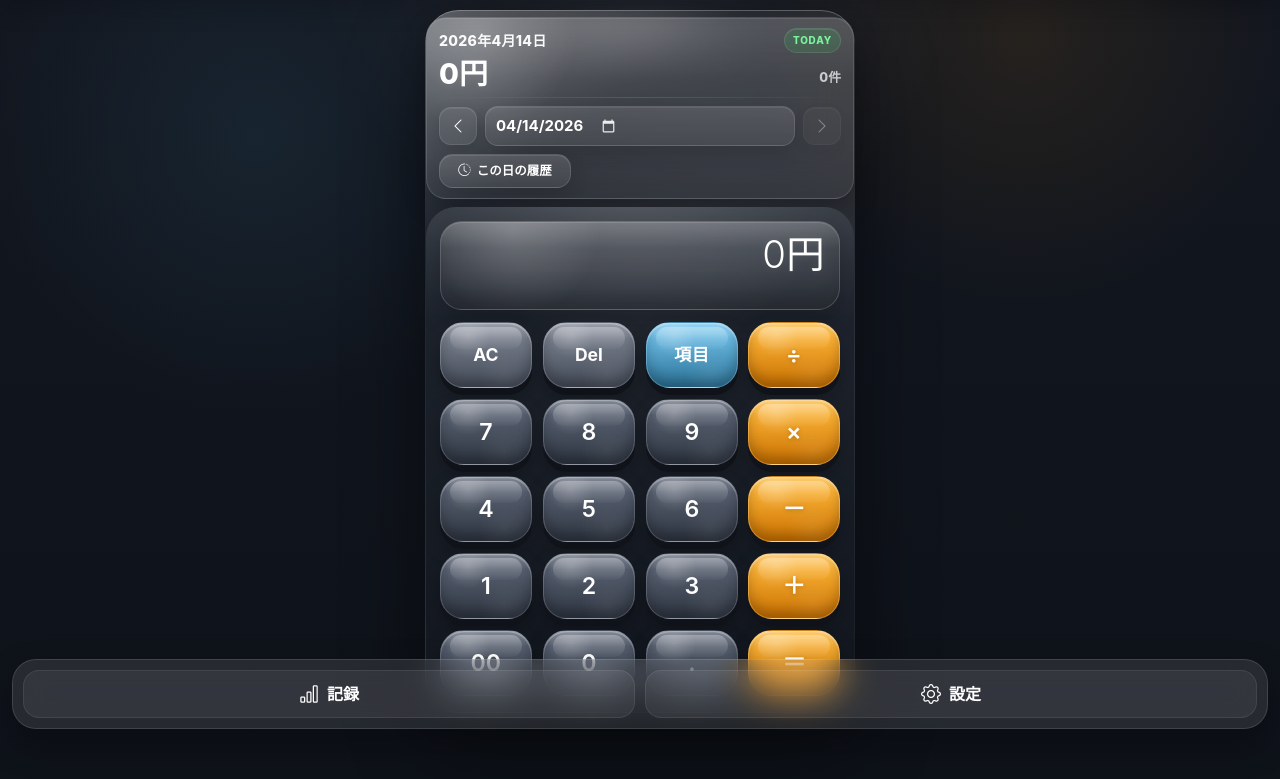
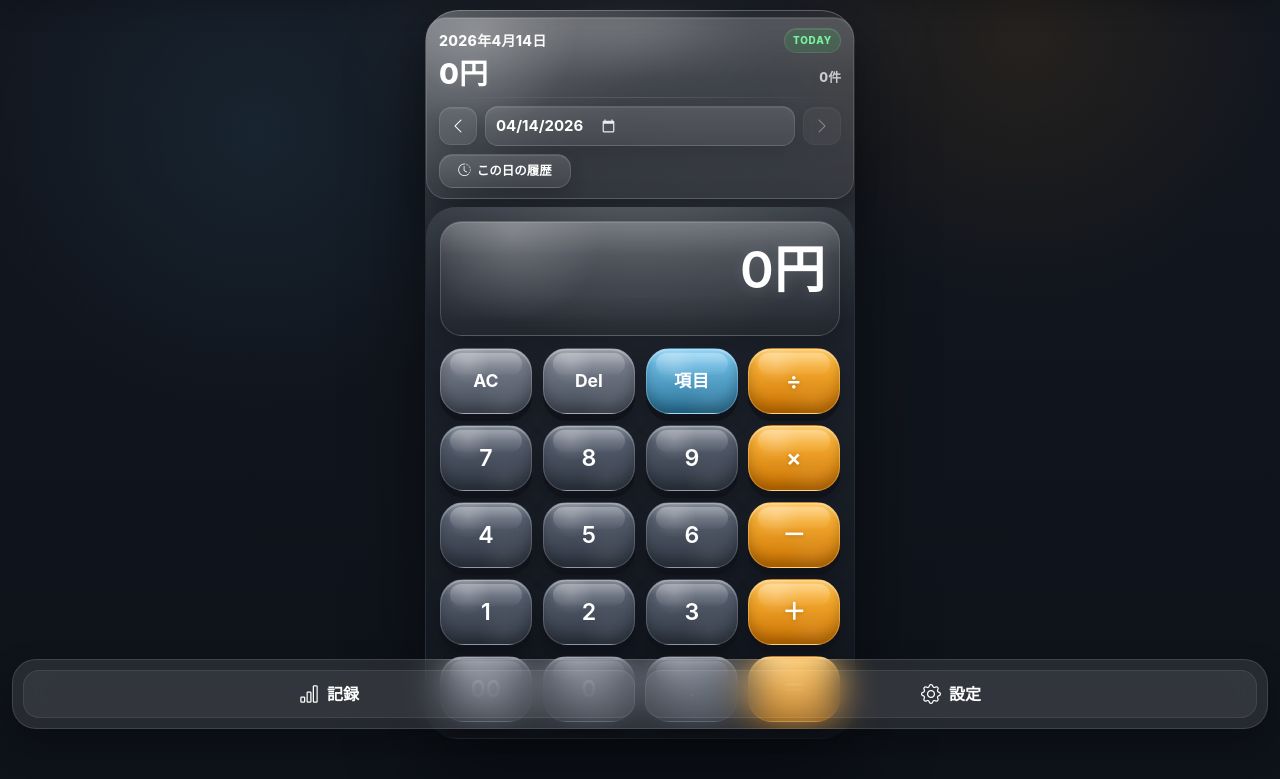
Before and after one commit to yukiakimori0317-art/simpleledger, a Django app: page / in a window 1280 px wide. Shown: the part 59-838 px from the top of the page. Run offline with Django 5.2, Linux system fonts and the light colour scheme; the visitor is signed in with stand-in values (Sample User, id 1); data that the repository does not hold is empty.

Commit message:
電卓数字調整

```diff
--- a/kakeibo/templates/kakeibo/index.html
+++ b/kakeibo/templates/kakeibo/index.html
@@ -532,16 +532,19 @@
     }
 
     .amount-display {
-        min-height: 44px;
-        text-align: right;
-        font-size: clamp(1.7rem, 6vw, 2.4rem);
-        line-height: 1.05;
-        font-weight: 300;
-        letter-spacing: 0.01em;
-        color: #fff;
-        text-shadow: 0 1px 10px rgba(255, 255, 255, 0.08);
-        word-break: break-all;
-    }
+    min-height: 70px;              /* 高さ確保 */
+    display: flex;
+    align-items: center;           /* ← 縦中央 */
+    justify-content: flex-end;     /* 右寄せ（そのまま） */
+
+    font-size: clamp(2.2rem, 7vw, 3.2rem);  /* ← 少し大きく */
+    font-weight: 600;              /* ← 少し太く */
+
+    line-height: 1.1;
+    color: #fff;
+    text-shadow: 0 2px 14px rgba(255, 255, 255, 0.12);
+    word-break: break-all;
+}
 
     .formula-display {
         min-height: 18px;
```
